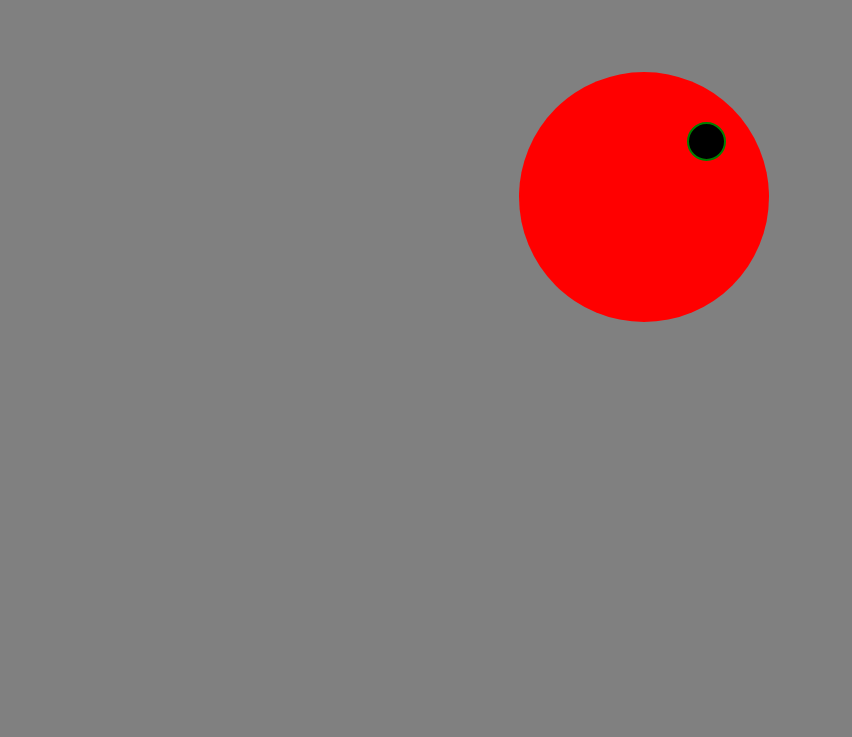
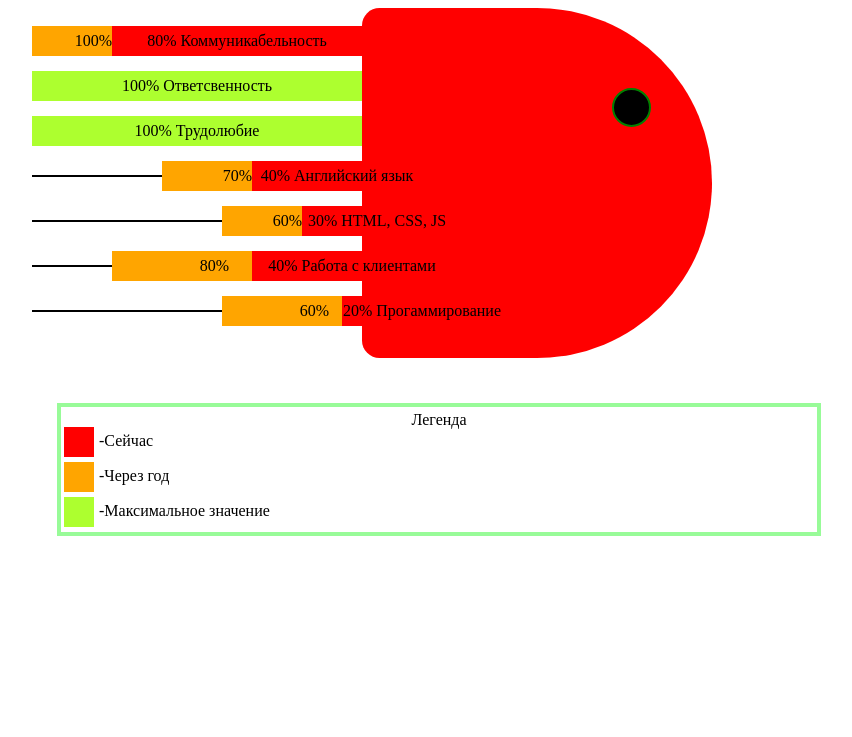
Before and after one commit to Artyom-Pepanyan/Artyom-Pepanyan.github.io, a plain HTML site: page index.html in a window 1280 px wide. Shown: the part 63-800 px from the top of the page, without its empty margins (201-1053 px from the left). Drawn offline with Linux system fonts and the light colour scheme.

Commit message:
add html and css

```diff
--- a/index.html
+++ b/index.html
@@ -2,26 +2,68 @@
 <html class="no-js" lang="ru">
   <head>
     <meta charset="utf-8" />
-    <title>octopus</title>
     <link rel="stylesheet" href="main.css" />
   </head>
+
   <body>
-    <div class="container">
-      <div class="title">Осьминожка Артем</div>
-      <div class="octopus">
-        <div class="octopus__tentacles">
-          <div></div>
-          <div></div>
-          <div></div>
-          <div></div>
-          <div></div>
-          <div></div>
-          <div></div>
+    <div class="title">Осьминожка Артем</div>
+    <div class="octopus">
+      <div class="octopus__head">
+        <div class="octopus__eye"></div>
+      </div>
+
+      <div class="octopus__octopus__tentacles">
+        <div class="octopus__tentacle tentacle-1">
+          <div class="now">80% Коммуникабельность</div>
+          <div class="octopus__tentacle_future octopus__tentacle_future-1"><span class="designation">Через год</span> 100%</div>
+          <div class="octopus__tentacle_max octopus__tentacle_max-1"></div>
         </div>
-        <div class="octopus__head">
-          <div class="octopus_eye"></div>
+
+        <div class="octopus__tentacle tentacle-2">
+          <div class="now">100% Ответсвенность</div>
+          <div class="octopus__tentacle_future octopus__tentacle_future-2"></div>
+          <div class="octopus__tentacle_max octopus__tentacle_max-2"></div>
+        </div>
+
+        <div class="octopus__tentacle tentacle-3">
+          <div class="now">100% Трудолюбие</div>
+          <div class="octopus__tentacle_future octopus__tentacle_future-3"></div>
+          <div class="octopus__tentacle_max octopus__tentacle_max-3"></div>
+        </div>
+
+        <div class="octopus__tentacle tentacle-4">
+          <div class="now">40% Английский язык</div>
+          <div class="octopus__tentacle_future octopus__tentacle_future-4"><span class="designation">Через год</span> 70%</div>
+          <div class="octopus__tentacle_max octopus__tentacle_max-4"></div>
+        </div>
+
+        <div class="octopus__tentacle tentacle-5">
+          <div class="now">30% HTML, CSS, JS</div>
+          <div class="octopus__tentacle_future octopus__tentacle_future-5"><span class="designation">Через год</span> 60%</div>
+          <div class="octopus__tentacle_max octopus__tentacle_max-5"></div>
+        </div>
+
+        <div class="octopus__tentacle tentacle-6">
+          <div class="now">40% Работа с клиентами</div>
+          <div class="octopus__tentacle_future octopus__tentacle_future-6"><span class="designation">Через год</span> 80%</div>
+          <div class="octopus__tentacle_max octopus__tentacle_max-6"></div>
+        </div>
+
+        <div class="octopus__tentacle tentacle-7">
+          <div class="now">20% Прогаммирование</div>
+          <div class="octopus__tentacle_future octopus__tentacle_future-7"><span class="designation">Через год</span> 60%</div>
+          <div class="octopus__tentacle_max octopus__tentacle_max-7"></div>
         </div>
       </div>
     </div>
+    <div class="legend">
+      <div class="legend__title">Легенда</div>
+      <div class="legend__item_now"></div>
+      <div class="legend__item_now-text">-Сейчас</div>
+      <div class="legend__item_future"></div>
+      <div class="legend__item_future-text">-Через год</div>
+      <div class="legend__item_max"></div>
+      <div class="legend__item_max-text">-Максимальное значение</div>
+    </div>
   </body>
 </html>
--- a/main.css
+++ b/main.css
@@ -1,52 +1,217 @@
-body {
-  margin: 0;
-  padding: 0;
-  overflow: hidden;
-}
-
-* {
-  font-family: sans-serif;
-}
-
-.container {
-  height: 100vh;
-  width: 100vw;
-  background-color: grey;
+.title {
+  text-align: center;
+  width: 250px;
+  padding: 10px 10px;
+  margin: auto;
 }
 
 .octopus {
+  display: flex;
+  align-items: center;
+  position: relative;
+  padding: 25px;
+}
+
+.octopus__tentacle_future {
   position: absolute;
-  width: 1285px;
-  height: 576px;
+  height: 30px;
   display: flex;
-  flex-direction: column;
+  align-items: center;
+  background: orange;
+  margin-bottom: 0px;
   justify-content: center;
 }
 
-.title {
-  font-size: 35px;
-  line-height: 35px;
-  text-align: center;
-  padding: 10px 10px;
+.octopus__tentacle_future-1 {
+  width: 80px;
+  left: -80px;
+}
+
+.octopus__tentacle_future-4 {
+  width: 90px;
+  left: -90px;
+}
+
+.octopus__tentacle_future-5 {
+  width: 80px;
+  left: -80px;
+}
+
+.octopus__tentacle_future-6 {
+  width: 140px;
+  left: -140px;
+}
+
+.octopus__tentacle_future-7 {
+  width: 120px;
+  left: -120px;
+}
+
+.octopus__octopus__tentacles {
+  display: flex;
+  flex-direction: column;
+  left: -150px;
+  position: relative;
+}
+
+.octopus__tentacle {
+  height: 30px;
+  display: flex;
+  justify-content: center;
+  align-items: center;
+  background: red;
+  margin-bottom: 15px;
+  color: black;
+}
+
+.tentacle-1 {
+  position: relative;
+  width: 250px;
+  left: 80px;
+}
+
+.tentacle-2 {
+  width: 330px;
+  background-color: greenyellow;
+}
+
+.tentacle-3 {
+  width: 330px;
+  background-color: greenyellow;
+}
+
+.tentacle-4 {
+  position: relative;
+  width: 170px;
+  left: 220px;
+}
+
+.tentacle-5 {
+  position: relative;
+  width: 150px;
+  left: 270px;
+}
+
+.tentacle-6 {
+  position: relative;
+  width: 200px;
+  left: 220px;
+}
+
+.tentacle-7 {
+  position: relative;
+  width: 160px;
+  left: 310px;
+}
+.octopus__tentacle_max {
+  position: absolute;
+  background-color: black;
+  height: 2px;
+  z-index: -1;
+}
+
+.octopus__tentacle_max-4 {
+  width: 500px;
+  left: -220px;
+}
+
+.octopus__tentacle_max-5 {
+  width: 500px;
+  left: -270px;
+}
+
+.octopus__tentacle_max-6 {
+  width: 500px;
+  left: -220px;
+}
+
+.octopus__tentacle_max-7 {
+  width: 500px;
+  left: -310px;
 }
 
 .octopus__head {
-  position: absolute;
-  width: 250px;
-  height: 250px;
-  left: 720px;
-  top: 80px;
-  border-radius: 50%;
-  background-color: red;
+  position: relative;
+  left: 530px;
+  width: 350px;
+  height: 350px;
+  background: red;
+  border-radius: 5% 50% 50% 5%;
 }
 
-.octopus_eye {
-  position: absolute;
+.octopus__eye {
+  position: relative;
+  left: 250px;
+  top: 80px;
   width: 35px;
   height: 35px;
-  left: 168px;
-  top: 50px;
-  border-radius: 50%;
   background-color: black;
   border: green solid 2px;
+  border-radius: 50%;
 }
+
+.legend {
+  border: palegreen solid 4px;
+  height: 125px;
+  display: flex;
+  justify-content: center;
+  align-items: center;
+  margin: 20px 250px 20px 250px;
+}
+
+.legend__title {
+  top: -50px;
+  position: relative;
+}
+
+.legend__item_now {
+  background-color: red;
+  width: 30px;
+  height: 30px;
+  position: absolute;
+  top: 490px;
+  left: 265px;
+}
+
+.legend__item_future {
+  background-color: orange;
+  width: 30px;
+  height: 30px;
+  position: absolute;
+  top: 525px;
+  left: 265px;
+}
+
+.legend__item_max {
+  background-color: greenyellow;
+  width: 30px;
+  height: 30px;
+  position: absolute;
+  top: 560px;
+  left: 265px;
+}
+
+.legend__item_now-text {
+  position: absolute;
+  height: 35px;
+  left: 300px;
+  top: 495px;
+}
+
+.legend__item_future-text {
+  position: absolute;
+  height: 10px;
+  left: 300px;
+  top: 530px;
+}
+
+.legend__item_max-text {
+  position: absolute;
+  height: 10px;
+  left: 300px;
+  top: 565px;
+}
+
+.designation {
+  visibility: hidden;
+}
```
